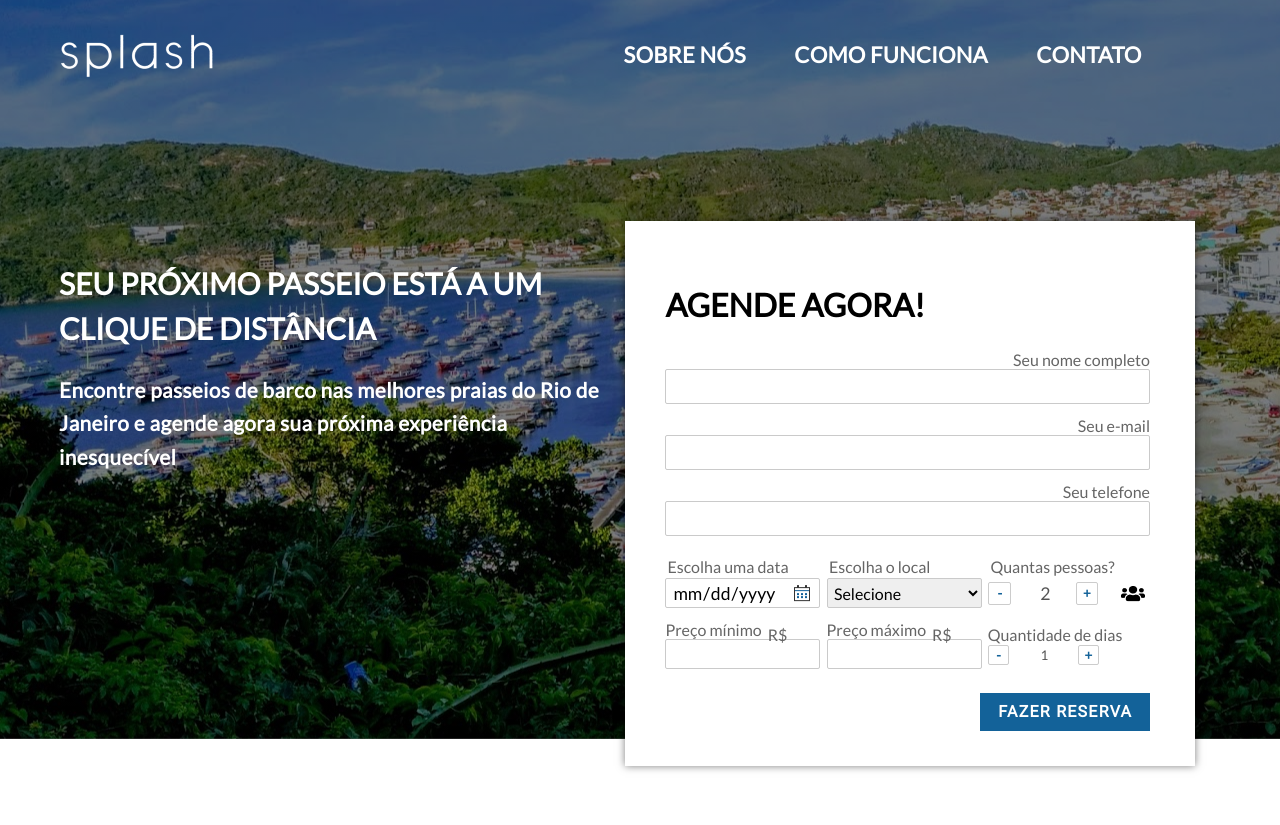
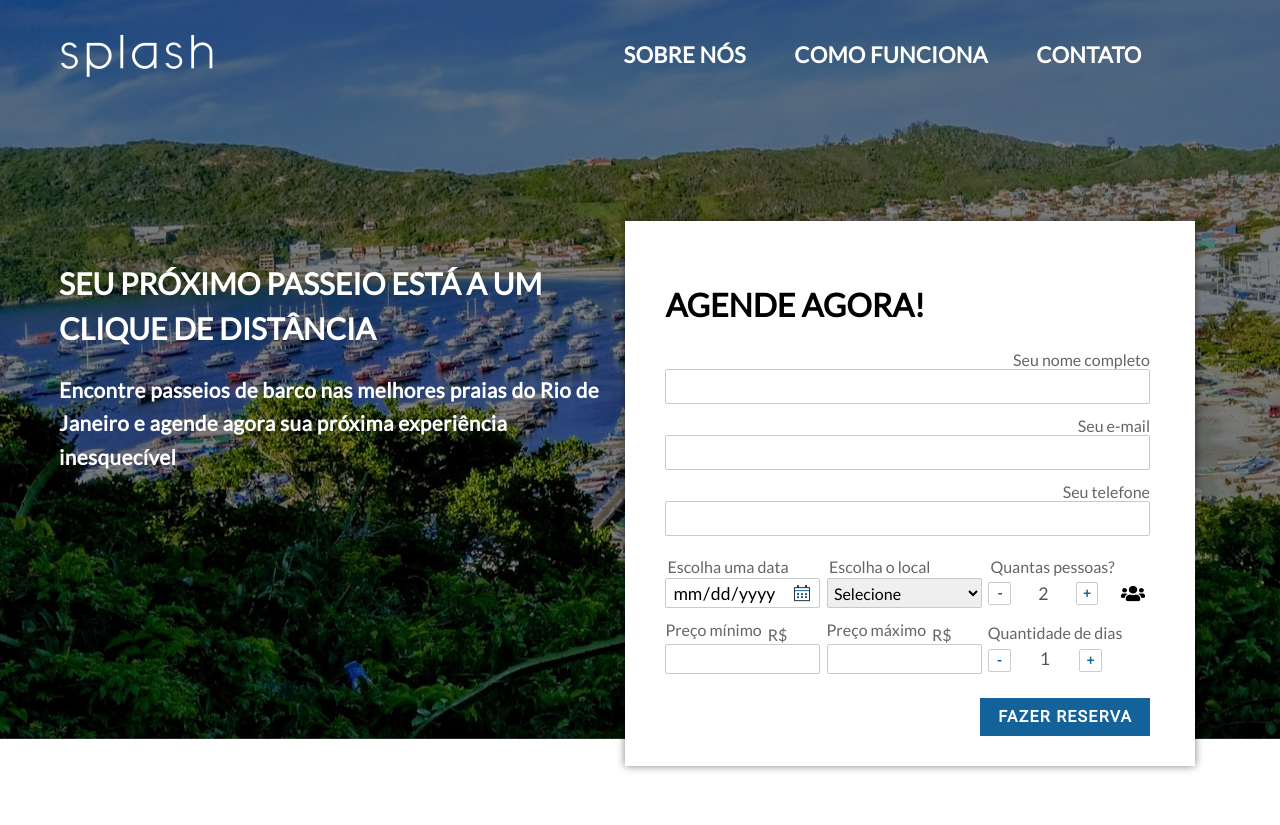
Before and after one commit to splash-co/splash-co.github.io, a PHP site: page /index.html in a window 1280 px wide. Shown: the top 825 px of the page. Run offline with PHP 8.4, Linux system fonts and the light colour scheme; some libraries are stand-ins or nearby versions.

Commit message:
fixed dynamic number input

```diff
--- a/index.html
+++ b/index.html
@@ -107,7 +107,7 @@
 
             <div class="form__section__div--inputs">
               <div class="form_section_wrapper">
-                <label class="">
+                <label class="deafult_label">
                   Preço mínimo
                 </label>
                 <label class="price_prefix">
@@ -117,7 +117,7 @@
                   type="number" required />
               </div>
               <div class="form_section_wrapper">
-                <label class="">
+                <label class="deafult_label">
                     Preço máximo
                   </label>
                   <label class="price_prefix">
@@ -126,10 +126,10 @@
                   <input class="default_input price_input" min="0" type="number" required />
               </div>
               <div class="form_section_wrapper">
-                <label class="">
+                <label class="deafult_label">
                   Quantidade de dias
                 </label>
-                <div class="">
+                <div class="margin_wrapper">
                   <button class="change_number_button" type="button" onclcick="changeValueButton(false, true)">
                     -
                   </button>
--- a/styles/style.css
+++ b/styles/style.css
@@ -265,6 +265,7 @@ body {
   font-size: 1.1em;
   margin-bottom: 2.5%;
   height: 30px;
+  margin-top: 5px;
 }
 
 .price_input {
@@ -295,8 +296,8 @@ body {
 }
 
 .change_number_button {
-  width: 14%;
-  height: 74%;
+  height: 23px;
+  width: 23px;
   align-self: center;
   background-color: #fff;
   border: 1px solid #ccc;
@@ -304,7 +305,10 @@ body {
   border-radius: 2px;
   font-weight: 600;
   color: #136299;
-  height: 20px;
+}
+
+.deafult_label {
+  margin-bottom: 5px;
 }
 
 .dynamic_number_input{
@@ -313,6 +317,10 @@ body {
   background-color: white;
   border: none;
   padding-left: 18%;
+  outline: none;
+  padding: 6px;
+  font-size: 1.1em;
+  text-align: center;
 }
 
 .change_number_button:hover {
@@ -396,7 +404,7 @@ body {
   height: 100%;
   background-color: white;
   border: none;
-  padding-left: 18%;
+  text-align: center;
 }
 
 .form__section
```
